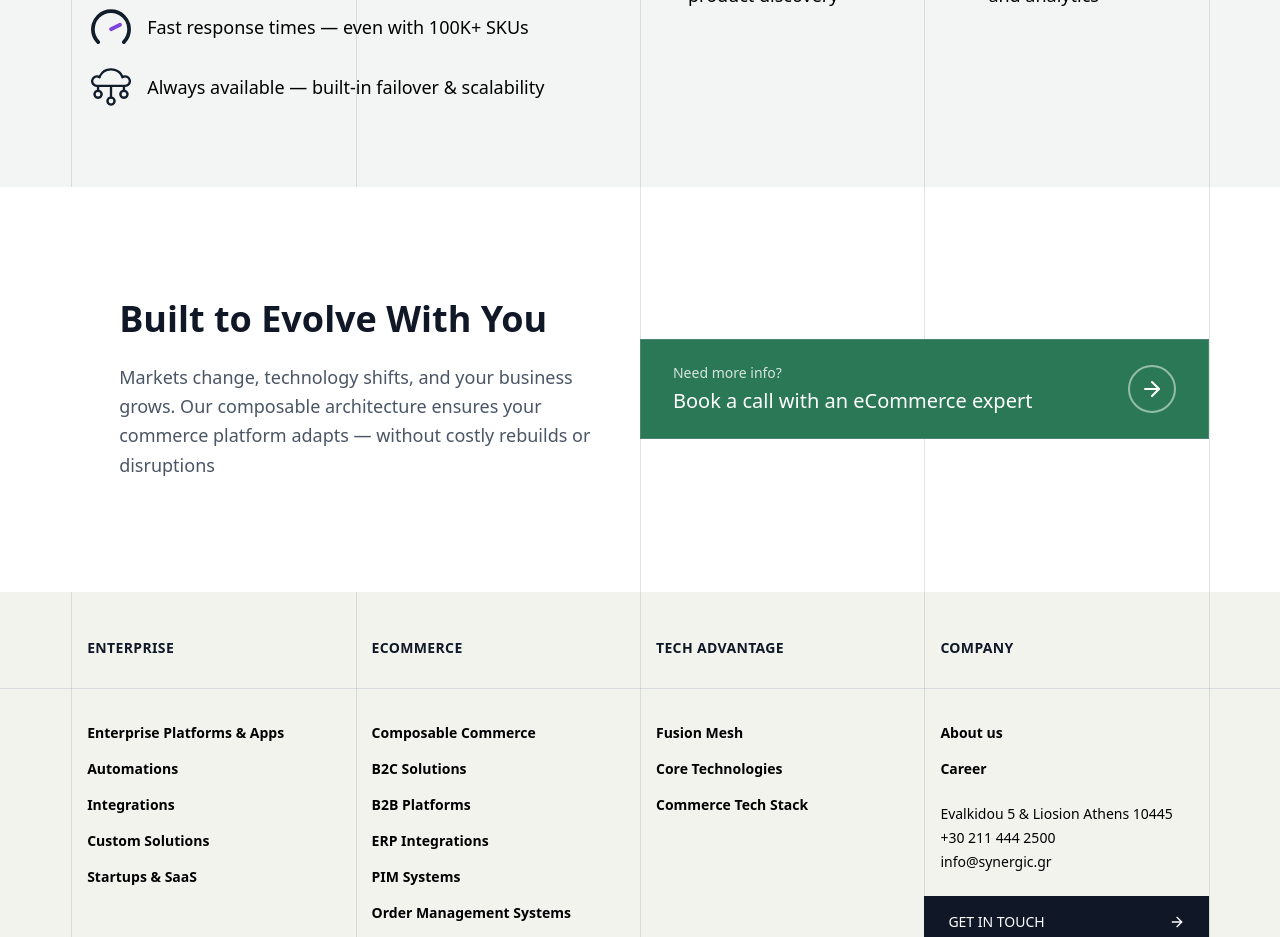
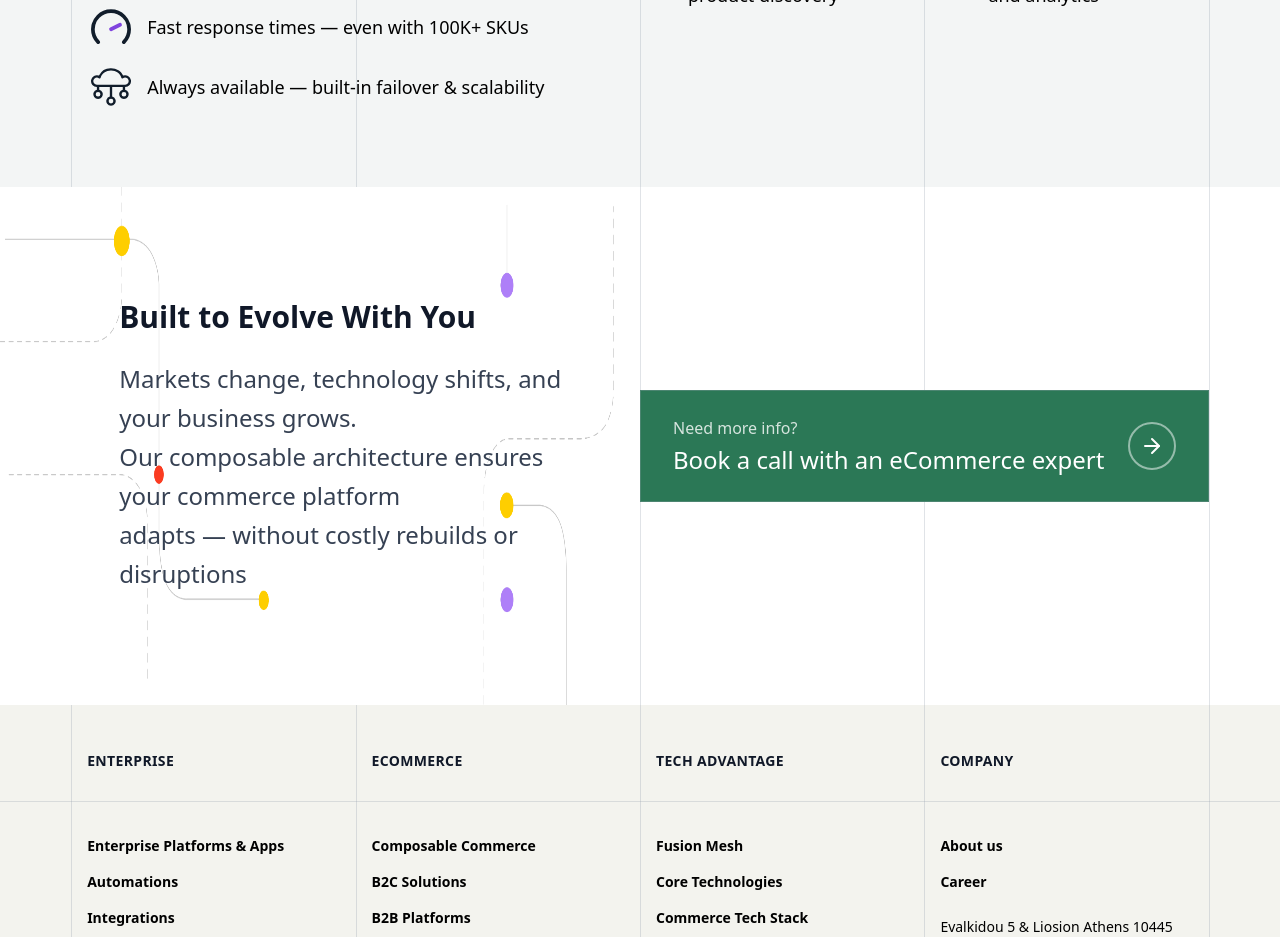
Before and after one commit to abdullah-fareed1/synergic, a Next.js app: page /b2c in a window 1280 px wide. Shown: the part 5820-6757 px from the top of the page. Built offline with nearby package versions, Linux system fonts and the light colour scheme.

Commit message:
QA: B2C page

```diff
--- a/app/b2c/sections/BuiltToEvolveSection.tsx
+++ b/app/b2c/sections/BuiltToEvolveSection.tsx
@@ -4,33 +4,47 @@ import { ArrowRight } from "lucide-react";
 const BuiltToEvolveSection = () => {
   return (
     <>
-      {/* Desktop Layout */}
       <GridSection
         showLines={[false, false, true, true, true]}
-        className="py-16"
-        minHeight="400px"
+        className="py-16 relative"
+        minHeight="40vh"
         desktopOnly={true}
       >
-        <GridContainer className="items-stretch">
-          <GridCol span="AB" className="relative overflow-hidden bg-white">
+        <div
+          className="absolute left-0 -top-30 -bottom-24 w-[48%] z-0"
+          style={{
+            backgroundImage: 'url(/images/dotted-bg.webp)',
+            backgroundSize: '100% 100%',
+            backgroundPosition: 'center',
+            backgroundRepeat: 'no-repeat'
+          }}
+        />
+
+        <GridContainer className="items-stretch relative z-10">
+          <GridCol
+            span="AB"
+            className="relative overflow-hidden bg-transparent"
+          >
             <div className="relative z-10 p-12 flex items-center h-full">
               <div>
-                <h2 className="font-black text-4xl text-gray-900 mb-6">
+                <h2 className="font-black text-3xl text-gray-900 mb-6">
                   Built to Evolve With You
                 </h2>
-                <p className="text-lg text-gray-600 leading-relaxed max-w-xl">
-                  Markets change, technology shifts, and your business grows. Our composable architecture ensures your commerce platform adapts — without costly rebuilds or disruptions
+                <p className="text-2xl text-gray-700 leading-relaxed">
+                  Markets change, technology shifts, and your business grows.<br/>
+                  Our composable architecture ensures your commerce platform<br/>
+                  adapts — without costly rebuilds or disruptions
                 </p>
               </div>
             </div>
           </GridCol>
 
-          <GridCol span="CD" className="flex items-center justify-center">
-            <div className="w-full h-25 border border-gray-400/30 bg-[#2B7856] hover:bg-[#4A8A6D] transition-colors cursor-pointer flex items-center">
+          <GridCol span="CD" className="flex items-center justify-center w-full">
+            <div className="w-full h-28 border border-gray-400/30 bg-[#2B7856] transition-colors cursor-pointer flex items-center">
               <div className="flex items-center justify-between px-8 w-full">
                 <div>
-                  <p className="text-sm text-white/80 mb-1">Need more info?</p>
-                  <h3 className="text-xl text-white">
+                  <p className="text-base text-white/80 mb-1">Need more info?</p>
+                  <h3 className="text-2xl text-white">
                     Book a call with an eCommerce expert
                   </h3>
                 </div>
@@ -44,7 +58,6 @@ const BuiltToEvolveSection = () => {
         </GridContainer>
       </GridSection>
 
-      {/* Mobile Layout */}
       <section className="lg:hidden">
         <div className="px-6 py-12 bg-white">
           <h2 className="font-black text-3xl text-gray-900 mb-4">
```
Also changed, not shown: public/images/dotted-bg.webp (added).
